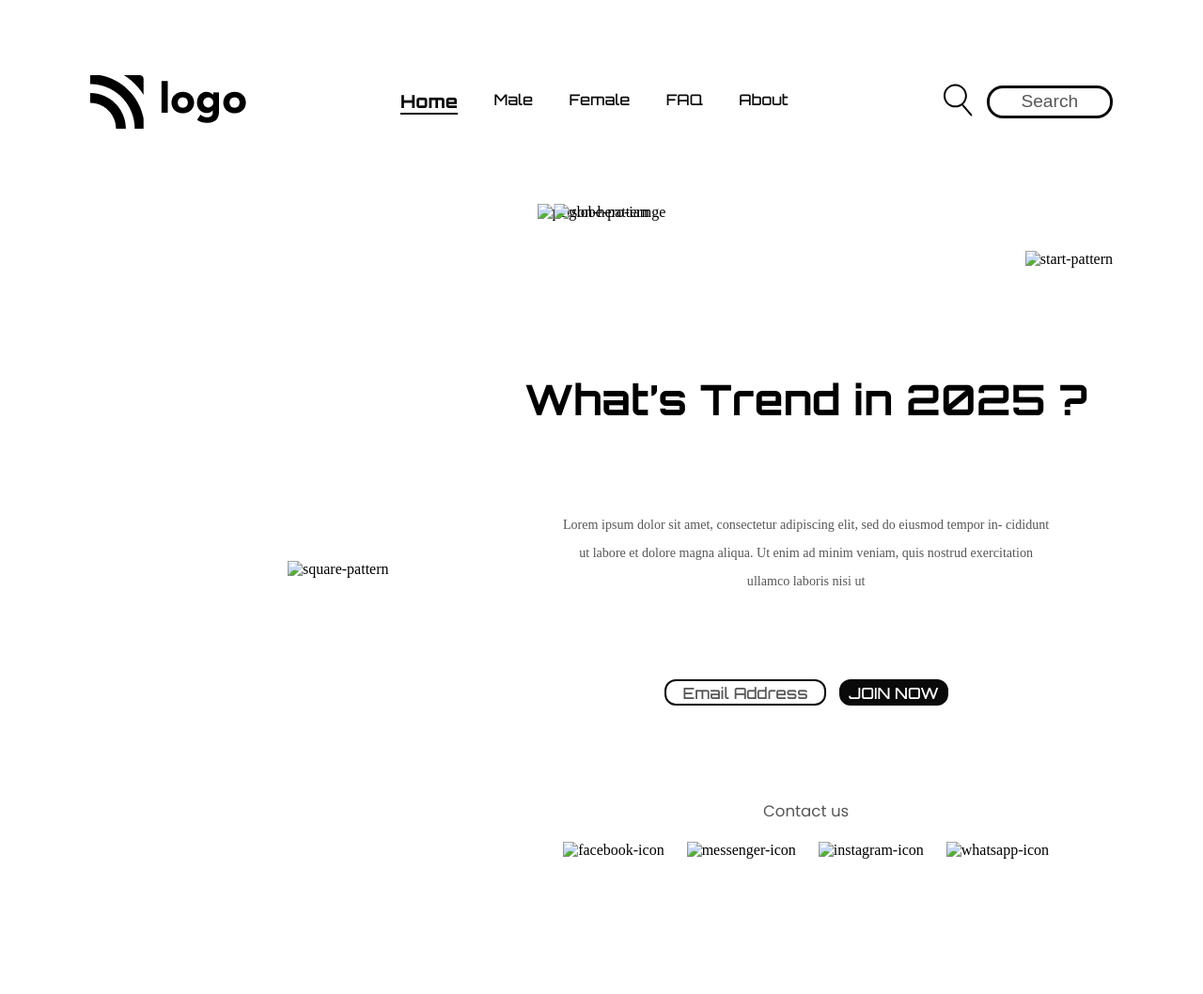
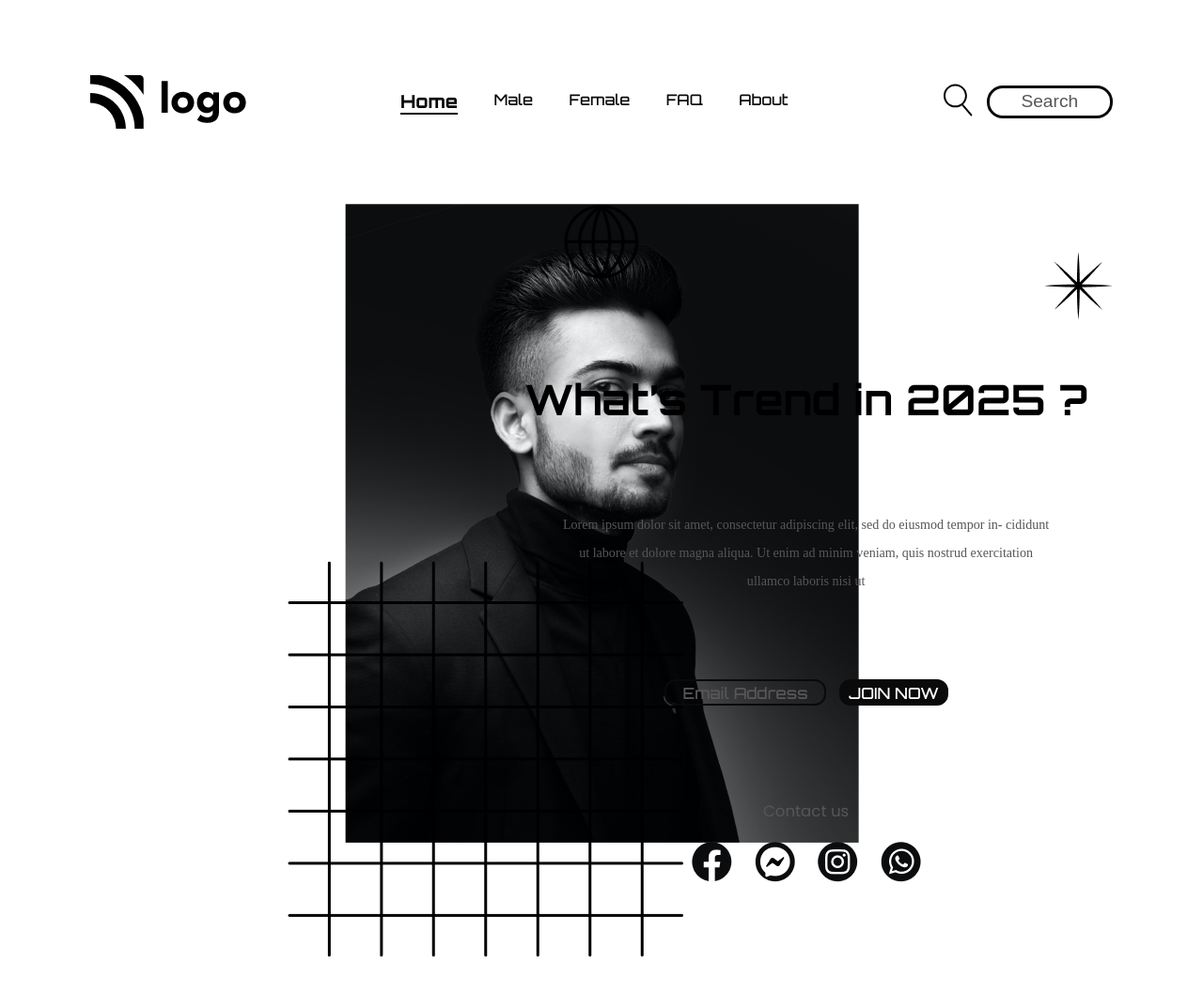
Before and after one commit to blackTiles/LIVE-CLASS-PROJECT-01, a plain HTML site: page index.html in a window 1280 px wide. Shown: the whole page at 94% size. Drawn offline with Linux system fonts and the light colour scheme; the site is published under a folder, as on GitHub Pages, so addresses that start at the root find nothing.

Commit message:
images path modified

```diff
--- a/index.html
+++ b/index.html
@@ -27,7 +27,7 @@
     <section aria-label="navbar">
       <nav class="navbar-container">
         <div>
-          <img src="images/Logo.png" alt="brand-logo" />
+          <img src="./images/Logo.png" alt="brand-logo" />
         </div>
         <div>
           <ul class="list">
@@ -60,18 +60,18 @@
         <!-- Patterns -->
         <!-- ---------------- -->
         <span class="square">
-          <img src="/images/squares.png" alt="square-pattern" />
+          <img src="./images/squares.png" alt="square-pattern" />
         </span>
         <!-- Star -->
         <span class="star">
-          <img src="/images/start.png" alt="start-pattern" />
+          <img src="./images/start.png" alt="start-pattern" />
         </span>
         <!-- Globe -->
         <span class="globe">
-          <img src="/images/globe.png" alt="globe-pattern" />
+          <img src="./images/globe.png" alt="globe-pattern" />
         </span>
         <div>
-          <img src="/images/Image.png" alt="person-hero-iamge" />
+          <img src="./images/Image.png" alt="person-hero-iamge" />
         </div>
         <div class="hero-container-right">
           <h1 class="hero-heading">What’s Trend in 2025 ?</h1>
@@ -89,16 +89,16 @@
             <h4 class="contact-heading">Contact us</h4>
             <div class="icons">
               <span>
-                <img src="/images/Group.png" alt="facebook-icon" />
+                <img src="./images/Group.png" alt="facebook-icon" />
               </span>
               <span>
-                <img src="/images/Group (1).png" alt="messenger-icon" />
+                <img src="./images/Group (1).png" alt="messenger-icon" />
               </span>
               <span>
-                <img src="/images/Group (2).png" alt="instagram-icon" />
+                <img src="./images/Group (2).png" alt="instagram-icon" />
               </span>
               <span>
-                <img src="/images/Group (3).png" alt="whatsapp-icon" />
+                <img src="./images/Group (3).png" alt="whatsapp-icon" />
               </span>
             </div>
           </div>
```
